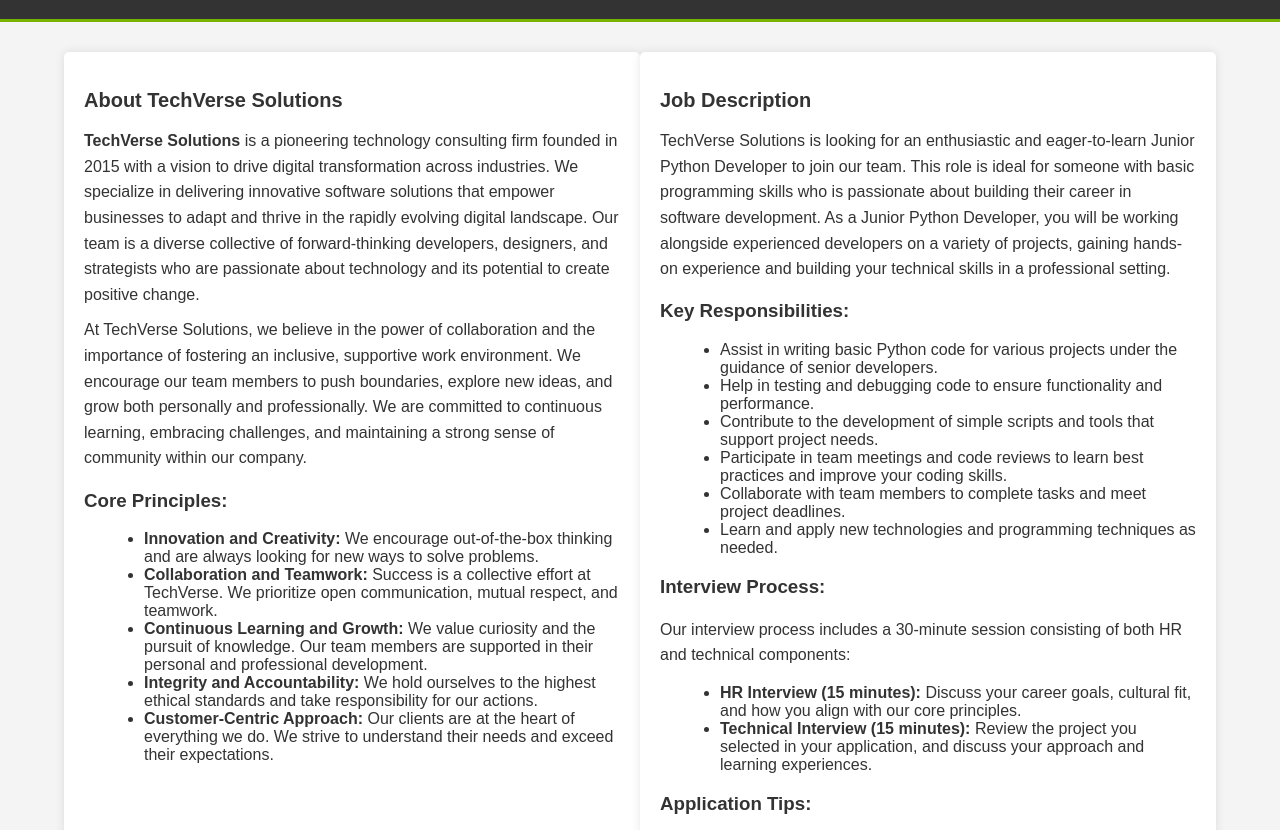
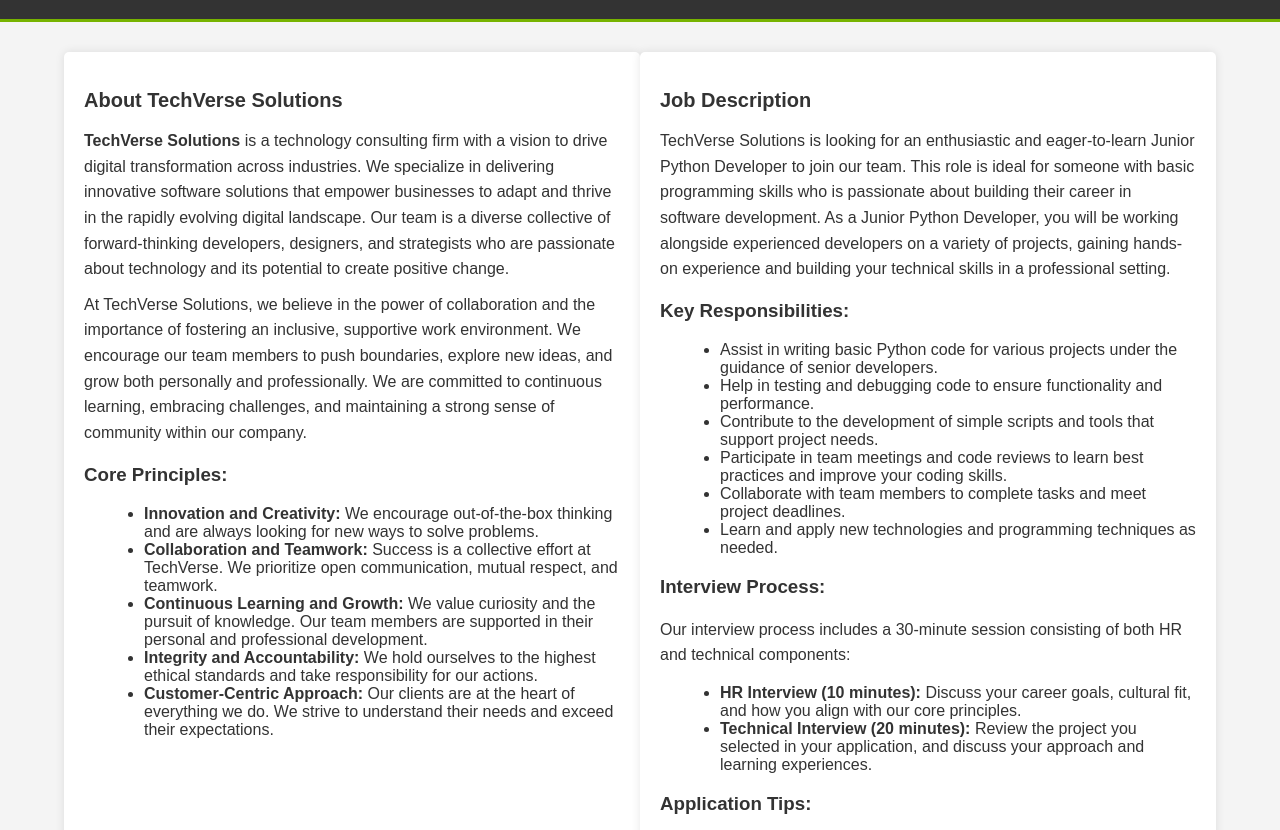
Before and after one commit to maiconmrs/mockinterview, a plain HTML site: page index.html in a window 1280 px wide. Shown: the part 81-911 px from the top of the page. Drawn offline with Linux system fonts and the light colour scheme.

Commit message:
text fix

```diff
--- a/index.html
+++ b/index.html
@@ -108,10 +108,10 @@
         <!-- Left Column: Company Information -->
         <div class="column">
             <h2>About TechVerse Solutions</h2>
-            <p><strong>TechVerse Solutions</strong> is a pioneering technology consulting firm founded in 2015 with a
-                vision to drive digital transformation across industries. We specialize in delivering innovative
-                software solutions that empower businesses to adapt and thrive in the rapidly evolving digital
-                landscape. Our team is a diverse collective of forward-thinking developers, designers, and strategists
+            <p><strong>TechVerse Solutions</strong> is a technology consulting firm  with a vision to drive digital
+                transformation across industries. We specialize in delivering innovative software solutions that empower
+                businesses to adapt and thrive in the rapidly evolving digital landscape.
+                Our team is a diverse collective of forward-thinking developers, designers, and strategists
                 who are passionate about technology and its potential to create positive change.</p>
             <p>At TechVerse Solutions, we believe in the power of collaboration and the importance of fostering an
                 inclusive, supportive work environment. We encourage our team members to push boundaries, explore new
@@ -154,9 +154,9 @@
             <h3>Interview Process:</h3>
             <p>Our interview process includes a 30-minute session consisting of both HR and technical components:</p>
             <ul>
-                <li><strong>HR Interview (15 minutes):</strong> Discuss your career goals, cultural fit, and how you
+                <li><strong>HR Interview (10 minutes):</strong> Discuss your career goals, cultural fit, and how you
                     align with our core principles.</li>
-                <li><strong>Technical Interview (15 minutes):</strong> Review the project you selected in your
+                <li><strong>Technical Interview (20 minutes):</strong> Review the project you selected in your
                     application, and discuss your approach and learning experiences.</li>
             </ul>
             <h3>Application Tips:</h3>
```
